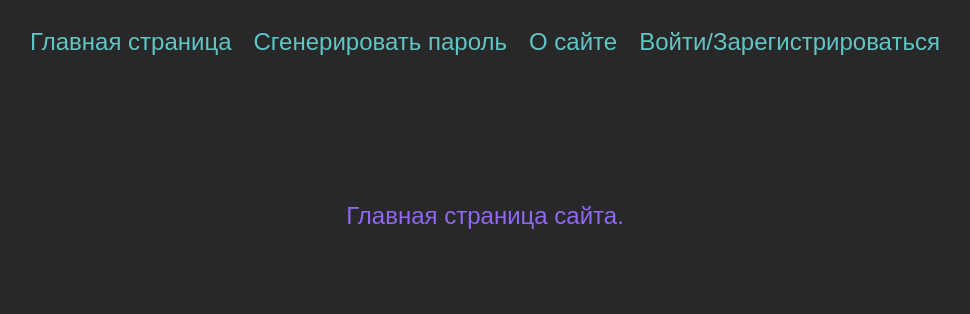
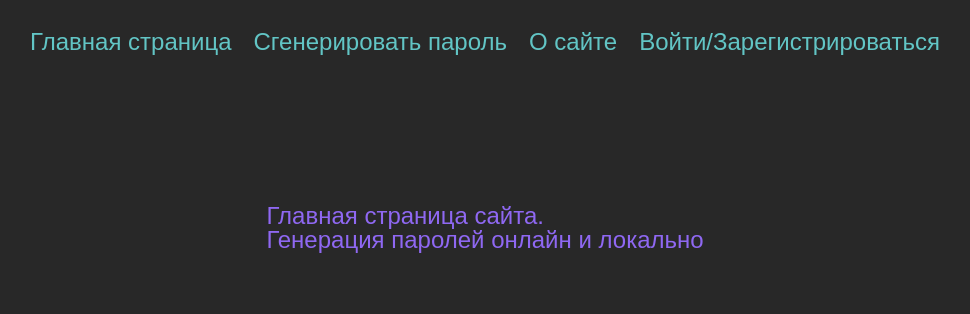
Before and after one commit to 100yi/password_generator, a Django app: page /ru/index/ in a window 1280 px wide. Shown: the top 314 px of the page, without its empty margins (155-1125 px from the left). Run offline with Django 4.2, Linux system fonts and the light colour scheme.

Commit message:
Начало работы над главной страницей ру сайта

```diff
--- a/genpassword/createpass/templates/createpass/ru/index.html
+++ b/genpassword/createpass/templates/createpass/ru/index.html
@@ -3,4 +3,5 @@
 {% block content %}
 <!-- Content block -->
     <h1>Главная страница сайта.</h1>
+    <p>Генерация паролей онлайн и локально</p>
 {% endblock content %}
```
